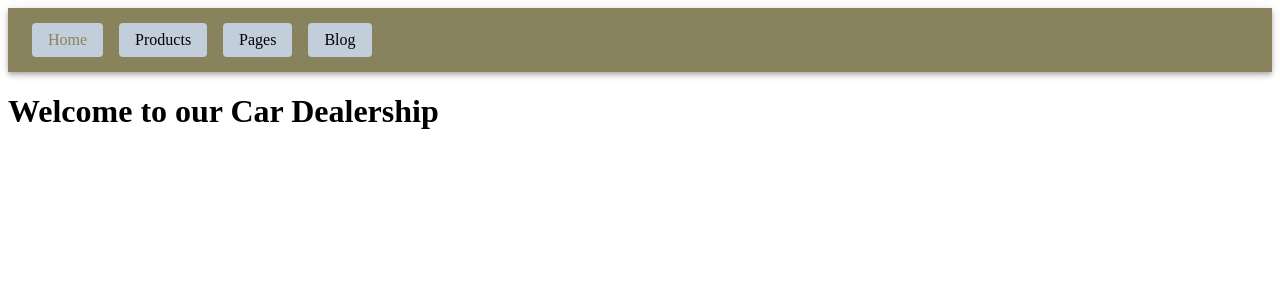
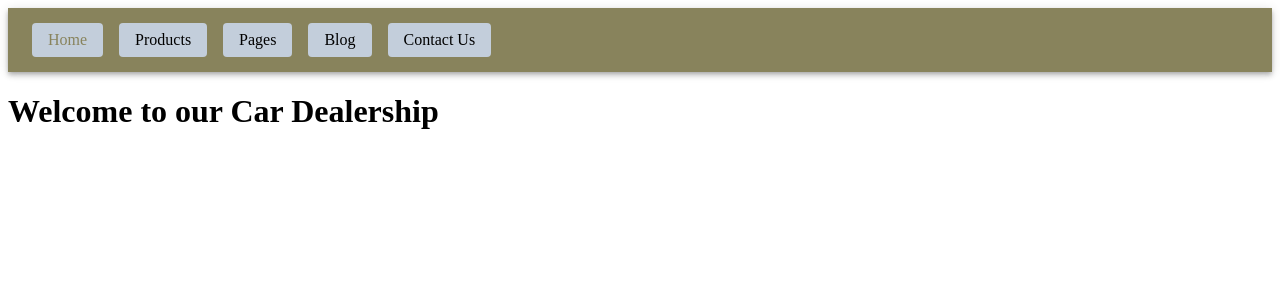
Before and after one commit to bk275/IS218Fall2023FinalProject, a Next.js app in the folder car-website/: page / in a window 1280 px wide. Shown: the top 300 px of the page. Built offline with nearby package versions, Linux system fonts and the light colour scheme.

Commit message:
Added a Contact Us button

```diff
--- a/car-website/components/Navbar.js
+++ b/car-website/components/Navbar.js
@@ -60,9 +60,23 @@ const Navbar = () => {
             color: '#000',
             fontSize: '1rem',
             cursor: 'pointer',
+            marginRight: '16px',
           }}
         >
           Blog
+        </Box>
+        <Box
+          component="div"
+          sx={{
+            backgroundColor: '#C3CEDB',
+            padding: '8px 16px',
+            borderRadius: '4px',
+            color: '#000',
+            fontSize: '1rem',
+            cursor: 'pointer',
+          }}
+        >
+          Contact Us
         </Box>
         <Typography variant="h6" component="div" sx={{ flexGrow: 1, textAlign: 'center', color: '#fff' }}>
           {/* Navigation Content Goes Here */}
```
